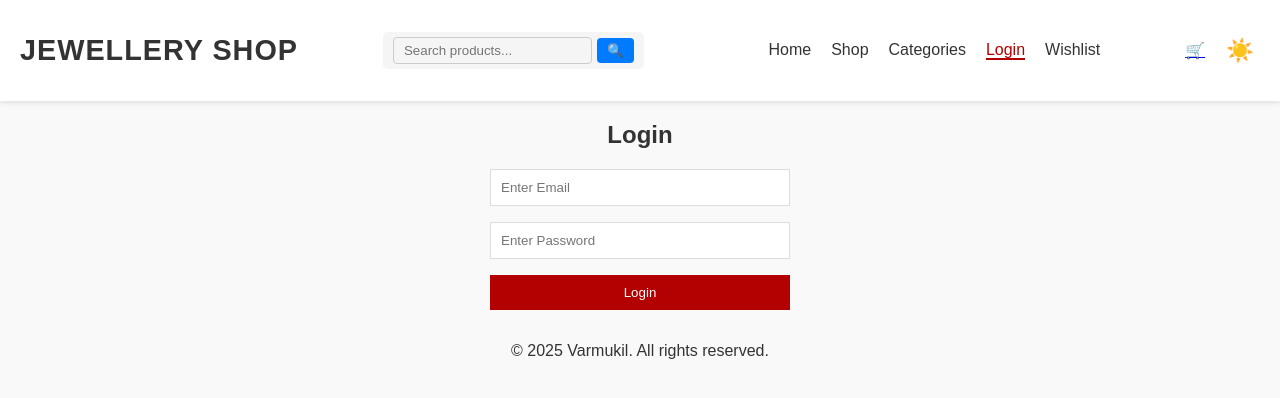
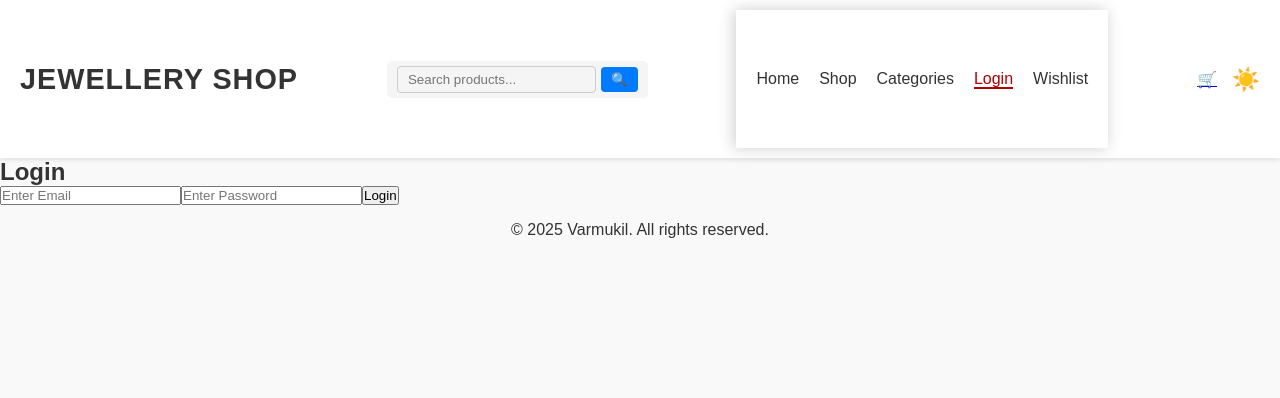
Before and after one commit to SwehaVijayakumar/Jewellery-shop, a React (Vite) app: page /login in a window 1280 px wide. Shown: the top 398 px of the page. Built offline with nearby package versions, Linux system fonts and the light colour scheme.

Commit message:
Updated project

```diff
--- a/src/App.css
+++ b/src/App.css
@@ -1,39 +1,137 @@
-body {
+/* ===== Reset & Global Styles ===== */
+* {
+  box-sizing: border-box;
   margin: 0;
+  padding: 0;
   font-family: Arial, sans-serif;
-  background: #f9f9f9;
+  transition: all 0.3s ease;
 }
 
-/* Banner */
-.banner img {
-  width: 100%;
-  height: 800px;
-  border-radius: 8px;
+body {
+  background: #f9f9f9;
+  color: #333;
 }
 
-/* Category List */
-
-.categories{
-  text-align: center;
-  color: rgb(0, 0, 0);
-  font-style:normal;
+body.dark-mode {
+  background-color: #121212;
+  color: #fff;
 }
 
-.new-arrivals{
-  text-align: center;
-  color: rgb(0, 0, 0);
-  font-style:normal;
-
+/* ===== Navbar ===== */
+.navbar {
+  display: flex;
+  justify-content: space-between;
+  align-items: center;
+  padding: 10px 20px;
+  background-color: #fff;
+  color: #333;
+  position: relative;
+  z-index: 1000;
 }
 
-.category-list {
-  display: flex;
-  flex-wrap: wrap;
-  gap: 16px;
-  justify-content: center;
+body.dark-mode .navbar {
+  background-color: #222;
+  color: #fff;
 }
 
-/* Product List */
+.navbar .logo {
+  font-size: 1.8rem;
+  font-weight: bold;
+}
+
+.nav-links {
+  display: flex;
+  gap: 20px;
+  list-style: none;
+}
+
+.nav-links li a {
+  text-decoration: none;
+  color: inherit;
+  font-weight: 500;
+}
+
+.nav-links li a:hover {
+  color: #007bff;
+}
+
+.right-icons {
+  display: flex;
+  align-items: center;
+  gap: 15px;
+}
+
+.theme-toggle {
+  border: none;
+  background: none;
+  cursor: pointer;
+  font-size: 1.4rem;
+}
+
+/* Hamburger Menu */
+.menu-icon {
+  display: none;
+  font-size: 1.8rem;
+  cursor: pointer;
+}
+
+/* ===== Video Banner ===== */
+.video-banner {
+  position: relative;
+  width: 100%;
+  height: 60vh;
+  min-height: 220px;
+  max-height: 600px;
+  overflow: hidden;
+  border-radius: 12px;
+  margin-bottom: 2rem;
+}
+
+.home-video {
+  width: 100%;
+  height: 100%;
+  object-fit: cover;
+}
+
+.video-overlay {
+  position: absolute;
+  top: 50%;
+  left: 50%;
+  transform: translate(-50%, -50%);
+  text-align: center;
+  color: white;
+  padding: 0 20px;
+}
+
+.video-overlay h1 {
+  font-size: clamp(1.5rem, 5vw, 3rem);
+  font-weight: 700;
+  text-shadow: 2px 2px 8px rgba(0,0,0,0.6);
+}
+
+.video-overlay p {
+  font-size: clamp(0.8rem, 2.5vw, 1.2rem);
+  text-shadow: 1px 1px 6px rgba(0,0,0,0.6);
+}
+
+.shop-now-btn {
+  display: inline-block;
+  margin-top: 16px;
+  padding: clamp(6px,1vw,12px) clamp(16px,2vw,28px);
+  background-color: #e63946;
+  color: #fff;
+  font-weight: 600;
+  border-radius: 6px;
+  text-decoration: none;
+}
+
+.shop-now-btn:hover {
+  background-color: #d62839;
+  transform: translateY(-3px);
+}
+
+/* ===== Categories & Products ===== */
+.category-list,
 .product-list {
   display: flex;
   flex-wrap: wrap;
@@ -41,8 +139,9 @@ body {
   justify-content: center;
 }
 
-.category-card, .product-card {
-  background: white;
+.category-card,
+.product-card {
+  background: #fff;
   border-radius: 6px;
   padding: 12px;
   flex: 1 1 200px;
@@ -61,9 +160,9 @@ body {
 }
 
 .image-box img {
-  max-width:100px;
+  max-width: 100px;
   max-height: 100px;
-  object-fit:cover;
+  object-fit: cover;
 }
 
 .sale-badge {
@@ -76,115 +175,28 @@ body {
   border-radius: 3px;
 }
 
-/* Responsive */
-@media (max-width: 768px) {
-  .category-card, .product-card {
-    flex: 1 1 45%;
-  }
-}
-
-@media (max-width: 480px) {
-  .category-card, .product-card {
-    flex: 1 1 100%;
-  }
-}
-/* Video Banner */
-.video-banner {
-  position: relative;
-  width: 100%;
-  height: 60vh; /* dynamic height based on viewport */
-  min-height: 220px; /* ensures minimum height on mobile */
-  max-height: 600px; /* maximum height on large screens */
-  overflow: hidden;
-  border-radius: 12px;
-  margin-bottom: 2rem;
-}
-
-.home-video {
-  width: 100%;
-  height: 100%;
-  object-fit: cover; /* cover container without stretching */
-}
-
-/* Overlay Text */
-.video-overlay {
-  position: absolute;
-  top: 50%;
-  left: 50%;
-  transform: translate(-50%, -50%);
-  color: white;
-  text-align: center;
-  padding: 0 20px;
-}
-
-.video-overlay h1 {
-  font-size: clamp(1.5rem, 5vw, 3rem); /* scales between 1.5rem and 3rem */
-  font-weight: 700;
-  margin-bottom: 0.5rem;
-  text-shadow: 2px 2px 8px rgba(0,0,0,0.6);
-}
-
-.video-overlay p {
-  font-size: clamp(0.8rem, 2.5vw, 1.2rem);
-  text-shadow: 1px 1px 6px rgba(0,0,0,0.6);
-}
-
-/* Shop Now Button */
-.shop-now-btn {
-  display: inline-block;
-  margin-top: 16px;
-  padding: clamp(6px, 1vw, 12px) clamp(16px, 2vw, 28px);
-  background-color: #e63946;
-  color: #fff;
-  font-size: clamp(0.8rem, 2vw, 1rem);
-  font-weight: 600;
-  border-radius: 6px;
-  text-decoration: none;
-  transition: background 0.3s, transform 0.2s;
-}
-
-.shop-now-btn:hover {
-  background-color: #d62839;
-  transform: translateY(-3px);
-}
-.page-container {
-  padding: 2rem;
+/* ===== Footer ===== */
+.footer {
+  background-color: #f5f5f5;
+  color: #333;
+  padding: 20px;
   text-align: center;
 }
 
-.login-page {
-  display: flex;
-  flex-direction: column;
-  align-items: center;
+body.dark-mode .footer {
+  background-color: #222;
+  color: #fff;
 }
 
-.login-box {
-  display: flex;
-  flex-direction: column;
-  gap: 1rem;
-  width: 300px;
+body.dark-mode .footer a {
+  color: #fff;
 }
 
-.login-box input {
-  padding: 10px;
-  border: 1px solid #ddd;
+body.dark-mode .footer a:hover {
+  color: #00bfff;
 }
 
-.login-box button {
-  padding: 10px;
-  background: #b30000;
-  color: white;
-  border: none;
-  cursor: pointer;
-}
-/* ===== Global Dark Mode Styles ===== */
-body.dark-mode {
-  background-color: #121212;  /* dark background */
-  color: #fff;               /* default text white */
-  transition: background-color 0.4s, color 0.4s;
-}
-
-/* Text Elements */
+/* ===== Dark Mode Global ===== */
 body.dark-mode h1,
 body.dark-mode h2,
 body.dark-mode h3,
@@ -196,29 +208,9 @@ body.dark-mode span,
 body.dark-mode li,
 body.dark-mode a,
 body.dark-mode label {
-  color: #fff; /* all text white */
-  transition: color 0.3s;
+  color: #fff;
 }
 
-/* Links Hover */
-body.dark-mode a:hover {
-  color: #0b0b0b00; /* light blue hover */
-}
-
-/* Buttons */
-body.dark-mode button {
-  background-color: #ffffff00;
-  color: #fff;
-  border: none;
-  cursor: pointer;
-  transition: background-color 0.3s, color 0.3s;
-}
-
-body.dark-mode button:hover {
-  background-color: #00000000;
-}
-
-/* Inputs, Textareas, Selects */
 body.dark-mode input,
 body.dark-mode textarea,
 body.dark-mode select {
@@ -226,43 +218,81 @@ body.dark-mode select {
   color: #fff;
   border: 1px solid #555;
   caret-color: #fff;
-  transition: background-color 0.3s, color 0.3s, border 0.3s;
 }
 
-/* Card or Container Elements */
-body.dark-mode .card,
-body.dark-mode .container,
-body.dark-mode .product-card {
-  background-color: #1e1e1e; /* slightly lighter than body */
-  color: #fff;
-  border: 1px solid #333;
-  transition: background-color 0.3s, color 0.3s, border 0.3s;
-}
-
-/* Navbar & Footer Overrides */
-body.dark-mode .navbar,
-body.dark-mode .footer {
-  background-color: #222;
-  color: #fff;
-  transition: background-color 0.3s, color 0.3s;
-}
-
-body.dark-mode .navbar a,
-body.dark-mode .footer a {
+body.dark-mode button {
+  background-color: transparent;
   color: #fff;
 }
 
-body.dark-mode .navbar a:hover,
-body.dark-mode .footer a:hover {
-  color: #ebecec;
+body.dark-mode .category-card,
+body.dark-mode .product-card {
+  background-color: #1e1e1e;
+  color: #fff;
+  border: 1px solid #333;
+  box-shadow: 0 4px 15px rgba(0,0,0,0.5);
 }
 
-/* Mobile Menu Dark Mode */
-body.dark-mode .nav-links.mobile-open {
-  background-color: #222;
+/* ===== Responsive ===== */
+@media (max-width: 1024px) {
+  .category-card,
+  .product-card {
+    flex: 1 1 45%;
+  }
 }
 
-/* Optional: subtle shadow or highlight for cards in dark mode */
-body.dark-mode .card {
-  box-shadow: 0 4px 15px rgba(0,0,0,0.5);
+@media (max-width: 768px) {
+  .menu-icon {
+    display: block;
+  }
+
+  .nav-links {
+    flex-direction: column;
+    position: fixed;
+    top: 0;
+    right: -250px;
+    height: 100%;
+    width: 250px;
+    background-color: #fff;
+    padding: 60px 20px;
+    gap: 20px;
+    box-shadow: -2px 0 15px rgba(0,0,0,0.2);
+    transition: right 0.4s ease-in-out;
+  }
+
+  body.dark-mode .nav-links {
+    background-color: #222;
+  }
+
+  .nav-links.mobile-open {
+    right: 0;
+  }
+
+  .category-card,
+  .product-card {
+    flex: 1 1 45%;
+  }
 }
+
+@media (max-width: 480px) {
+  .category-card,
+  .product-card {
+    flex: 1 1 100%;
+  }
+
+  .navbar .logo {
+    font-size: 1.4rem;
+  }
+
+  .right-icons {
+    gap: 10px;
+  }
+
+  .video-overlay h1 {
+    font-size: 1.6rem;
+  }
+
+  .video-overlay p {
+    font-size: 1rem;
+  }
+}
```
